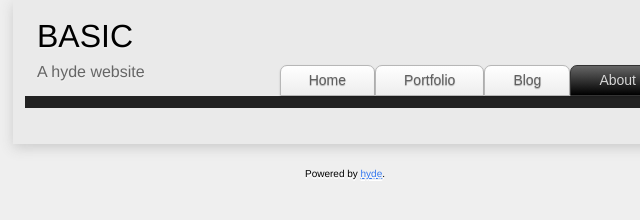
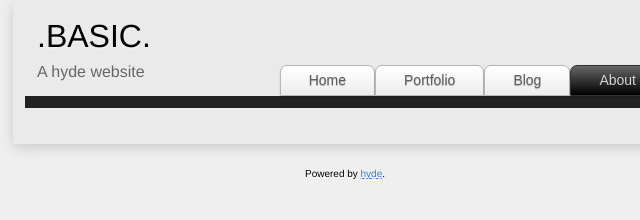
Before and after one commit to wang1986/wang1986.github.com, a plain HTML site: page about.html in a window 1280 px wide. Shown: the full height of the page, 295-935 px from the left. Drawn offline with nearby package versions, Linux system fonts and the light colour scheme.

Commit message:
Updated about.html

```diff
--- a/about.html
+++ b/about.html
@@ -45,7 +45,7 @@
     <div id="container">
             <div id="main" role="main">
           <header class="banner clearfix">
-          <h1>BASIC</h1>
+          <h1>.BASIC.</h1>
             <h3>A hyde website</h3>                              <nav class=main_nav>
     <ul>
                 <li>
```
